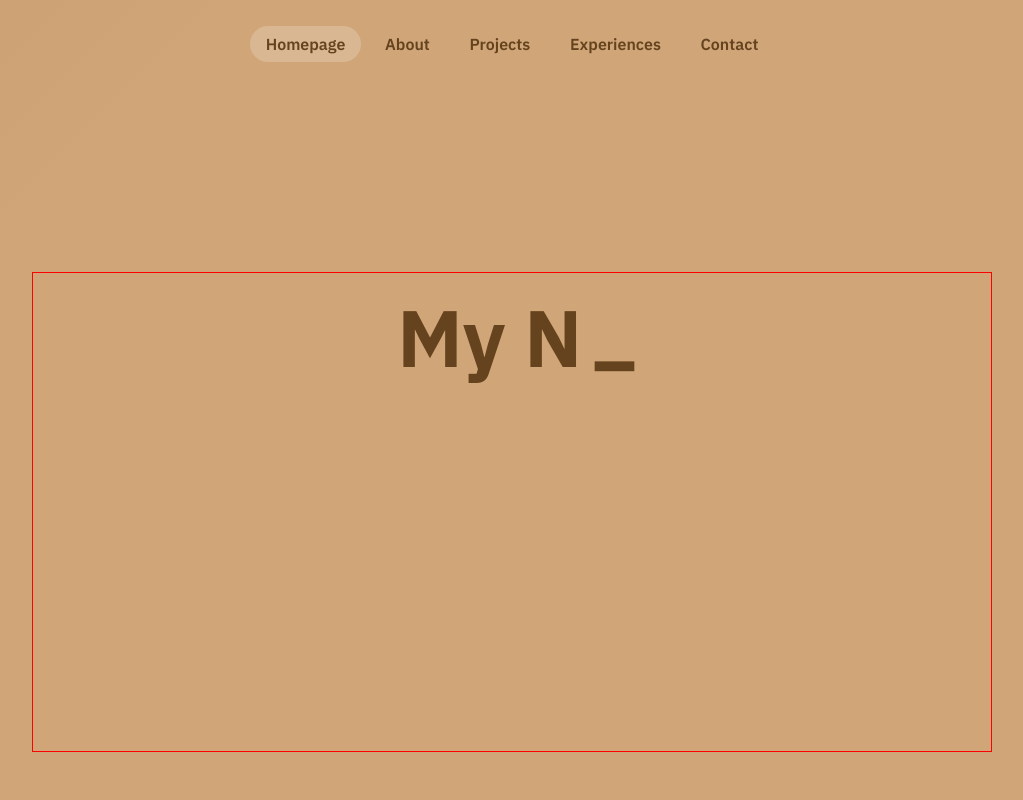
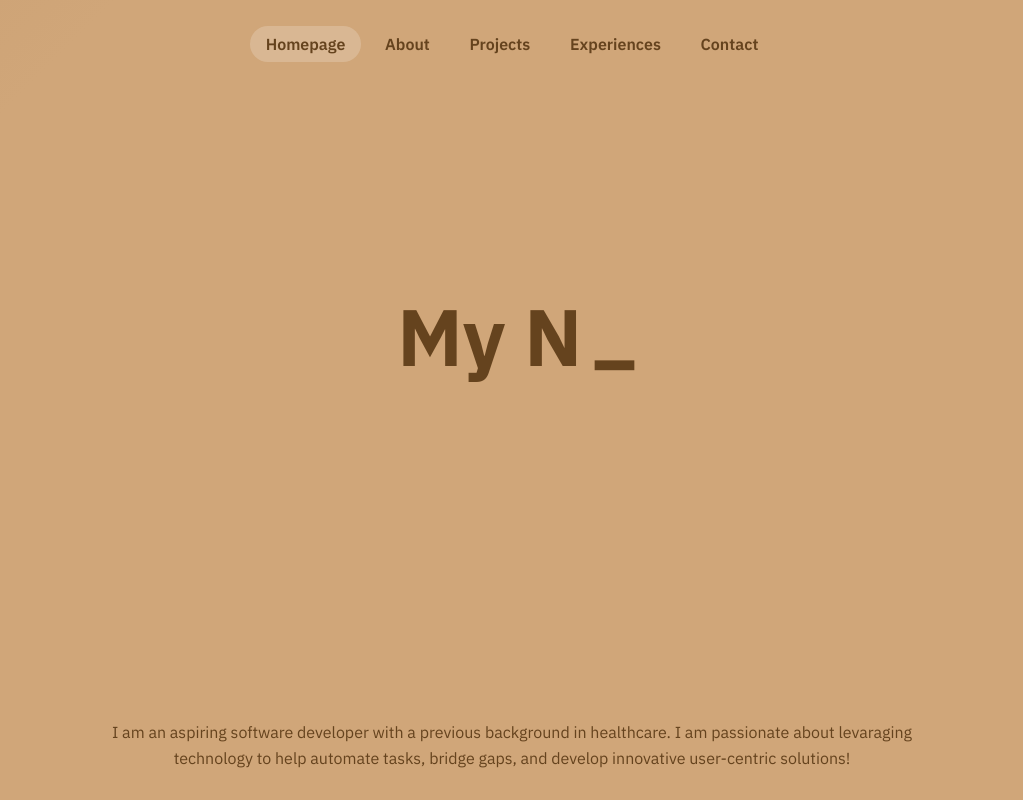
Before and after one commit to steph-xue/portfolio, a React (Vite) app: page / in a window 1280 px wide. Shown: the top 800 px of the page, without its empty margins (128-1151 px from the left). Built offline with nearby package versions, Linux system fonts and the light colour scheme.

Commit message:
fix spacing

```diff
--- a/src/style.scss
+++ b/src/style.scss
@@ -182,12 +182,11 @@ body {
 	font-size: var(--fs-xxxl);
 	font-weight: var(--fw-bold);
 	text-align: center;
-	height: 6em;
-	width: 14em;
+	height: 4em;
+	width: 12em;
 	display: block;
 	color: var(--color-dark-brown1);
 	margin: auto;
-	border: 1px solid red;
 }
 
 .console-underscore {
@@ -199,12 +198,11 @@ body {
 
 .homepage-description {
 	text-align: center;
-	width: 34em;
+	width: 30em;
 	margin-top: 5em;
 	margin-bottom: 5em;
 	padding-left: 2em;
 	padding-right: 2em;
-	border: 1px solid red;
 }
 
 @media (min-width: 400px) {
```
